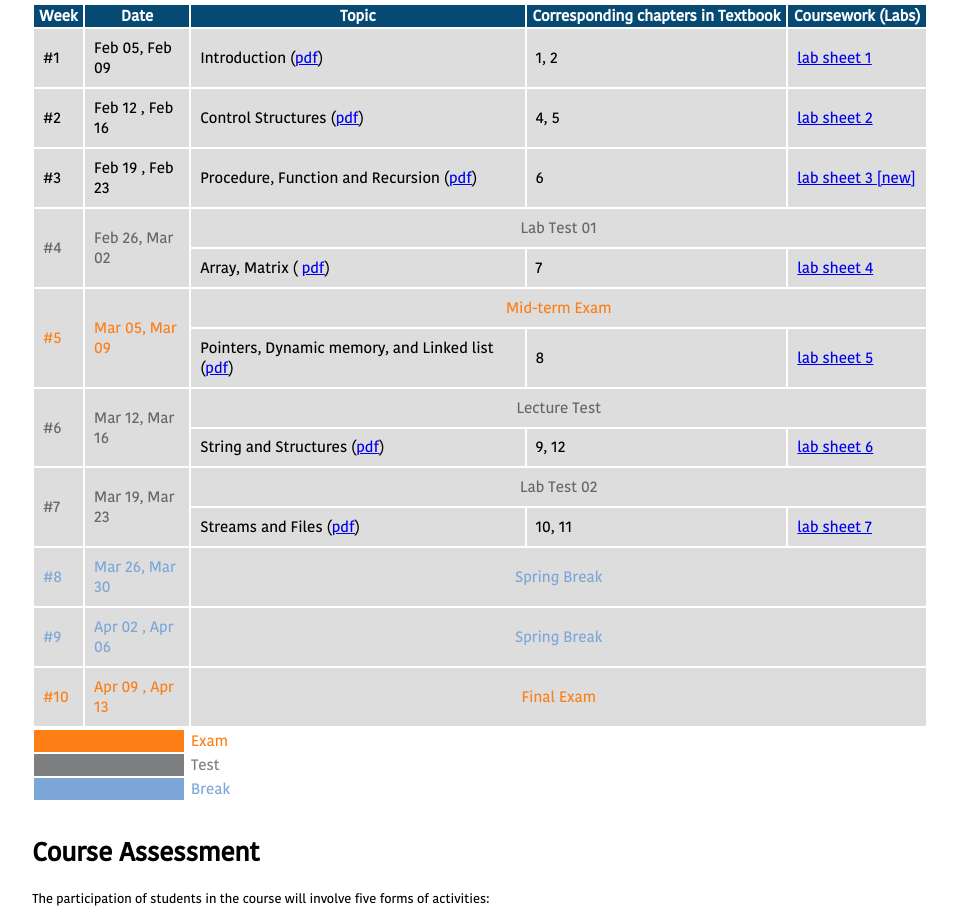
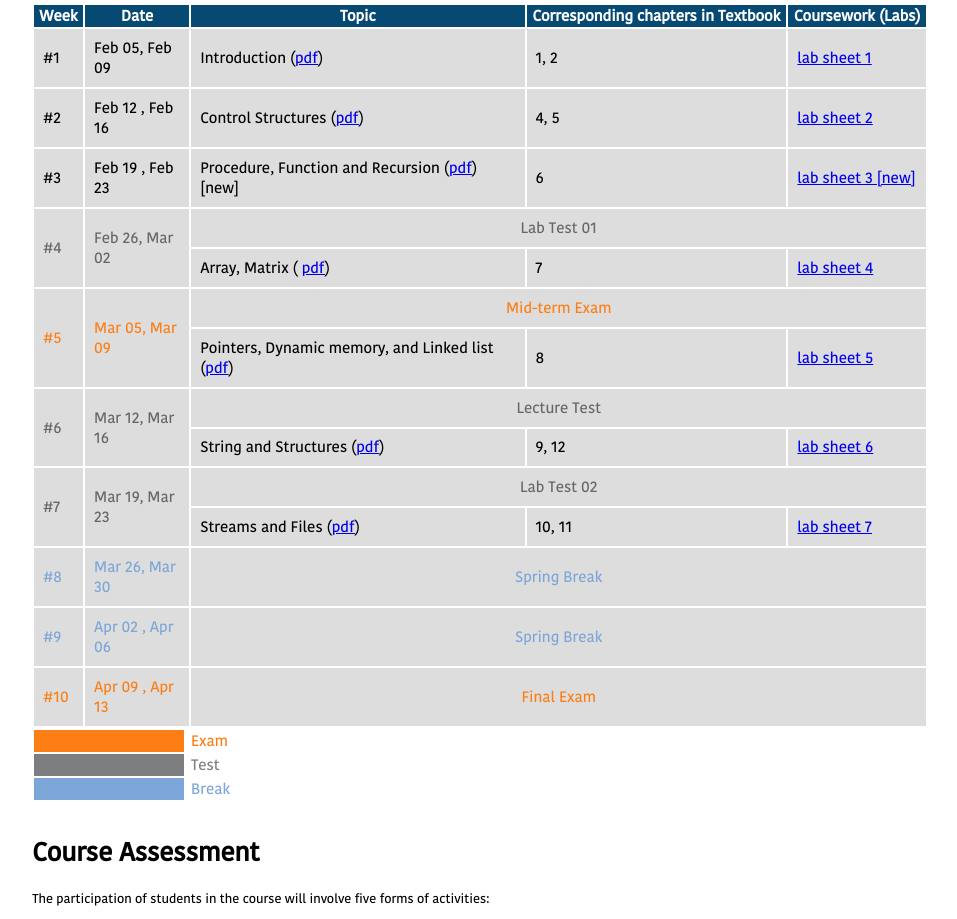
Before and after one commit to noureddinel/Introduction2Programming, a plain HTML site: page index.html in a window 1280 px wide. Shown: the part 1384-2303 px from the top of the page, without its empty margins (275-1232 px from the left). Drawn offline with nearby package versions, Linux system fonts and the light colour scheme.

Commit message:
add lecture 3

```diff
--- a/index.html
+++ b/index.html
@@ -217,7 +217,7 @@
                         <div>Feb 19 , Feb 23 </div>
                     </td>
                     <td>
-                        <div>Procedure, Function and Recursion (<a href="#" download">pdf</a>)</div>
+                        <div>Procedure, Function and Recursion (<a target="_blank" href="https://docs.google.com/presentation/d/1k3TXhJDkvuul5Yg1T8OfEIdudOmn_JpR/edit?usp=share_link&ouid=109635345439561144935&rtpof=true&sd=true" download">pdf</a>) [new]</div>
                     </td>
                     <td>	6</td>
                     <td>
```
